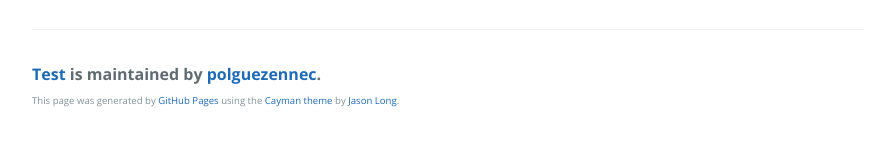
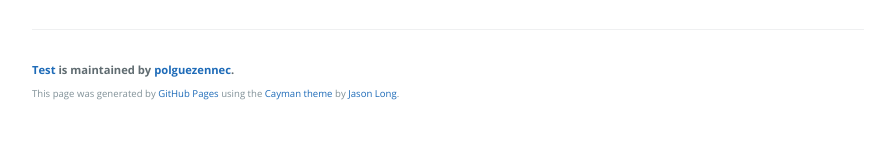
Before and after one commit to polguezennec/test, a plain HTML site: page index.html in a window 1280 px wide. Shown: the part 1171-1313 px from the top of the page, without its empty margins (192-1087 px from the left). Drawn offline with nearby package versions, Linux system fonts and the light colour scheme.

Commit message:
Update stylesheet.css

```diff
--- a/stylesheets/stylesheet.css
+++ b/stylesheets/stylesheet.css
@@ -227,7 +227,7 @@ a {
 
 .site-footer-owner {
   display: block;
-  font-weight: bold; }
+  font-weight: bold;font-size: 70%; }
 
 .site-footer-credits {
   color: #819198;font-size: 60%; }
```
